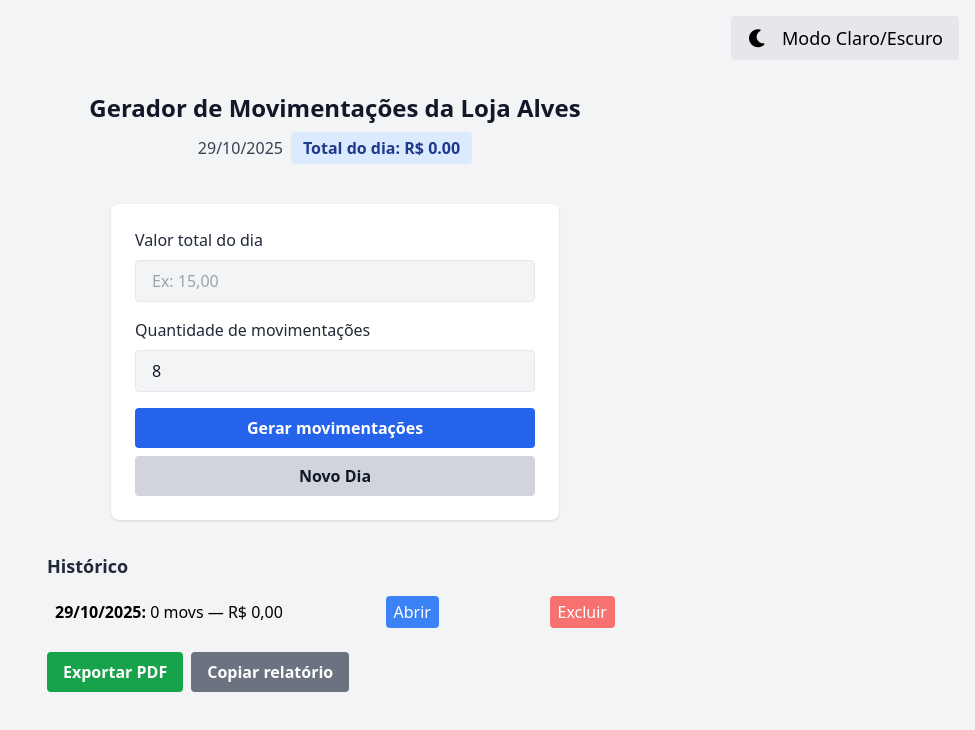
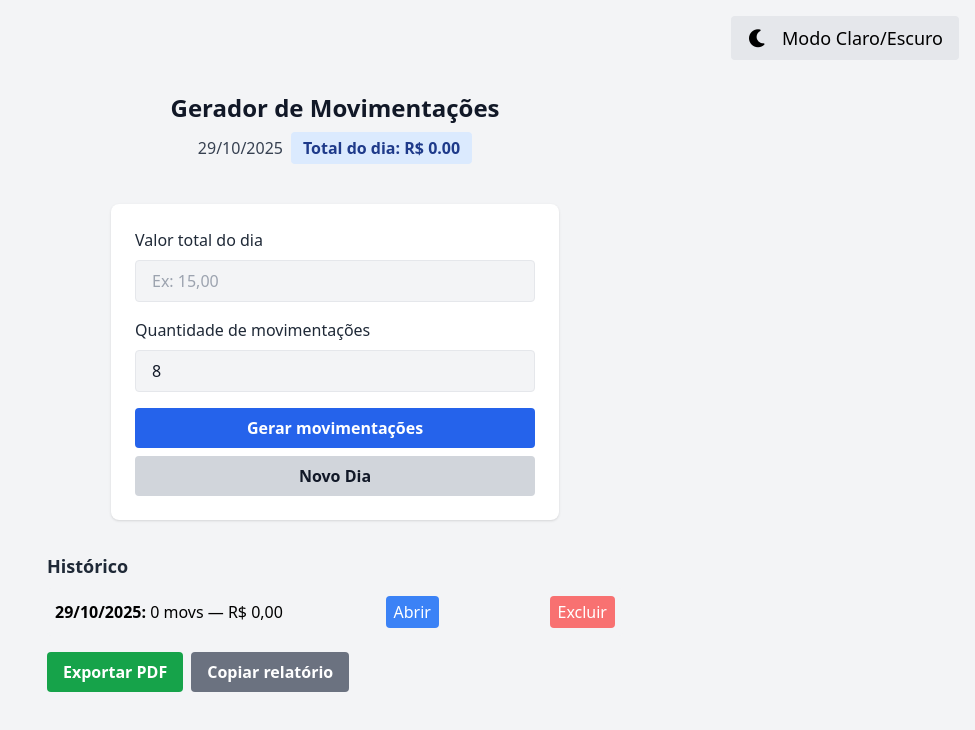
Before and after one commit to BlurryF4ceOne/Gerador-de-Movimenta-es, a plain HTML site: page index.html in a window 1280 px wide. Shown: the whole page, without its empty margins (305-1280 px from the left). Drawn offline with nearby package versions, Linux system fonts and the light colour scheme.

Commit message:
Update header title in index.html

```diff
--- a/index.html
+++ b/index.html
@@ -21,7 +21,7 @@
 
   <!-- Cabeçalho -->
   <header class="text-center py-4">
-    <h1 class="text-2xl font-bold text-gray-900 dark:text-gray-100 mb-2">Gerador de Movimentações da Loja Alves</h1>
+    <h1 class="text-2xl font-bold text-gray-900 dark:text-gray-100 mb-2">Gerador de Movimentações</h1>
     <div class="flex justify-center items-center gap-2">
       <span id="currentDate" class="text-gray-700 dark:text-gray-300"></span>
       <span class="font-semibold px-3 py-1 rounded bg-blue-100 text-blue-900 dark:bg-blue-900 dark:text-blue-200" id="totalHighlight">Total do dia: R$ <span id="totalOfDay">0,00</span></span>
```
